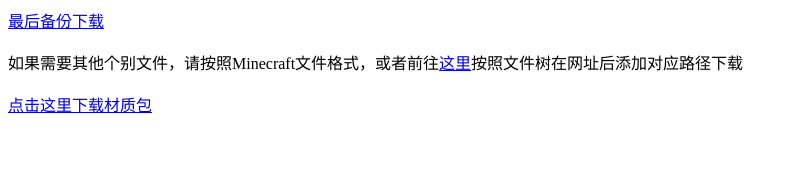
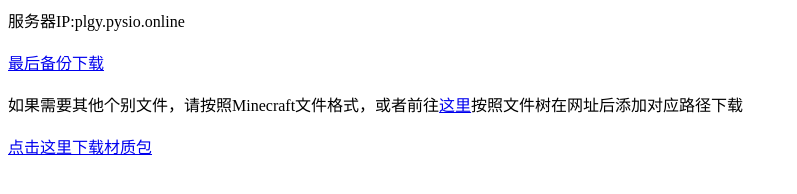
Before and after one commit to pysio2007/PanLingGuYu.github.io, a plain HTML site: page index.html in a window 1280 px wide. Shown: the whole page, without its empty margins (0-797 px from the left). Drawn offline with Linux system fonts and the light colour scheme.

Commit message:
chore(main): release 0.0.2

```diff
--- a/index.html
+++ b/index.html
@@ -6,6 +6,8 @@
         <title>盘灵古域备份下载</title>
     </head>
     <body>
+        服务器IP:plgy.pysio.online
+        <br></br>
         <a href="https://github.com/pysio2007/PanLingGuYu.github.io/archive/refs/heads/main.zip">最后备份下载</a>
         <br></br>
         如果需要其他个别文件，请按照Minecraft文件格式，或者前往<a href="https://github.com/pysio2007/PanLingGuYu.github.io.git">这里</a>按照文件树在网址后添加对应路径下载
```
